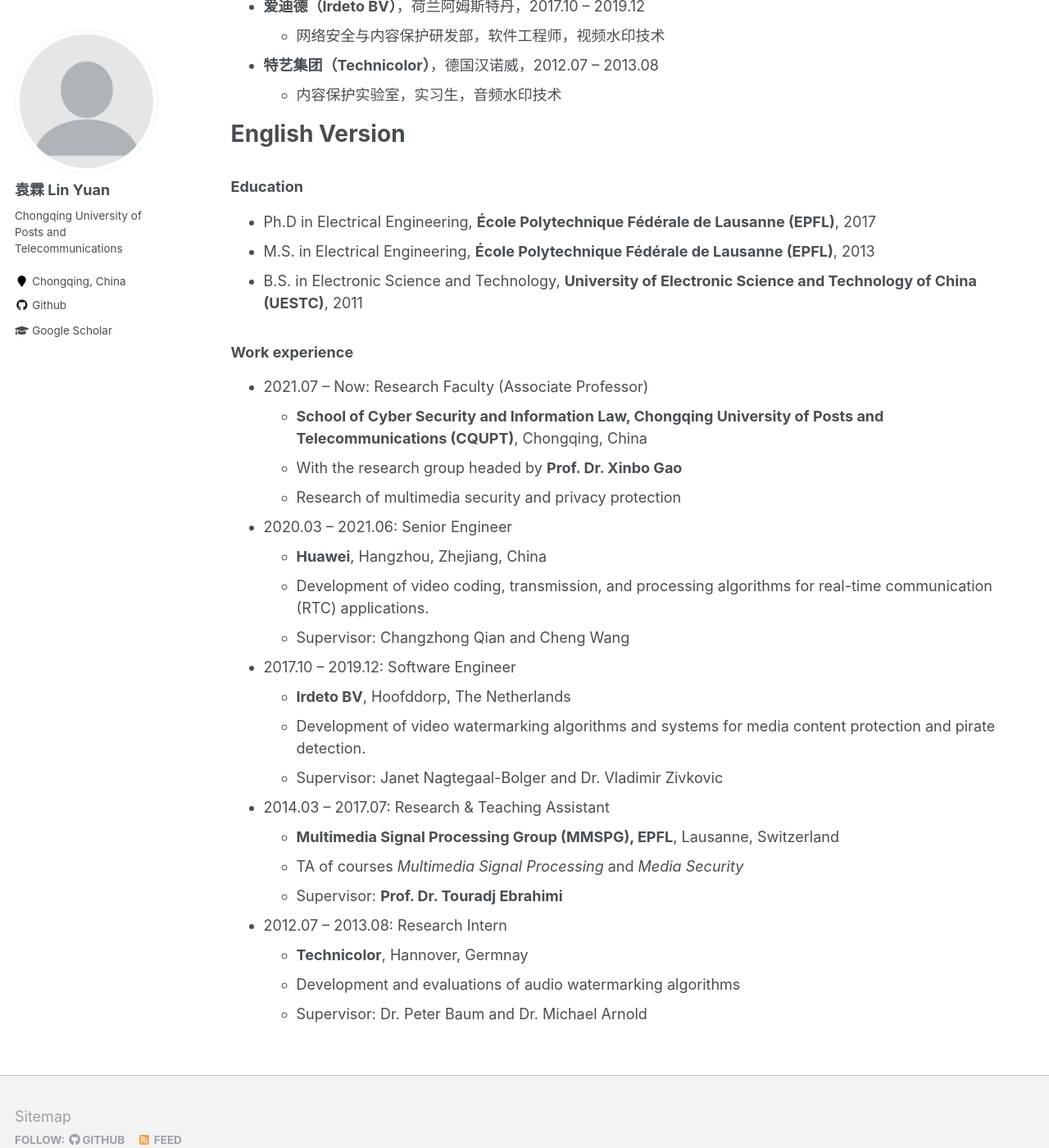
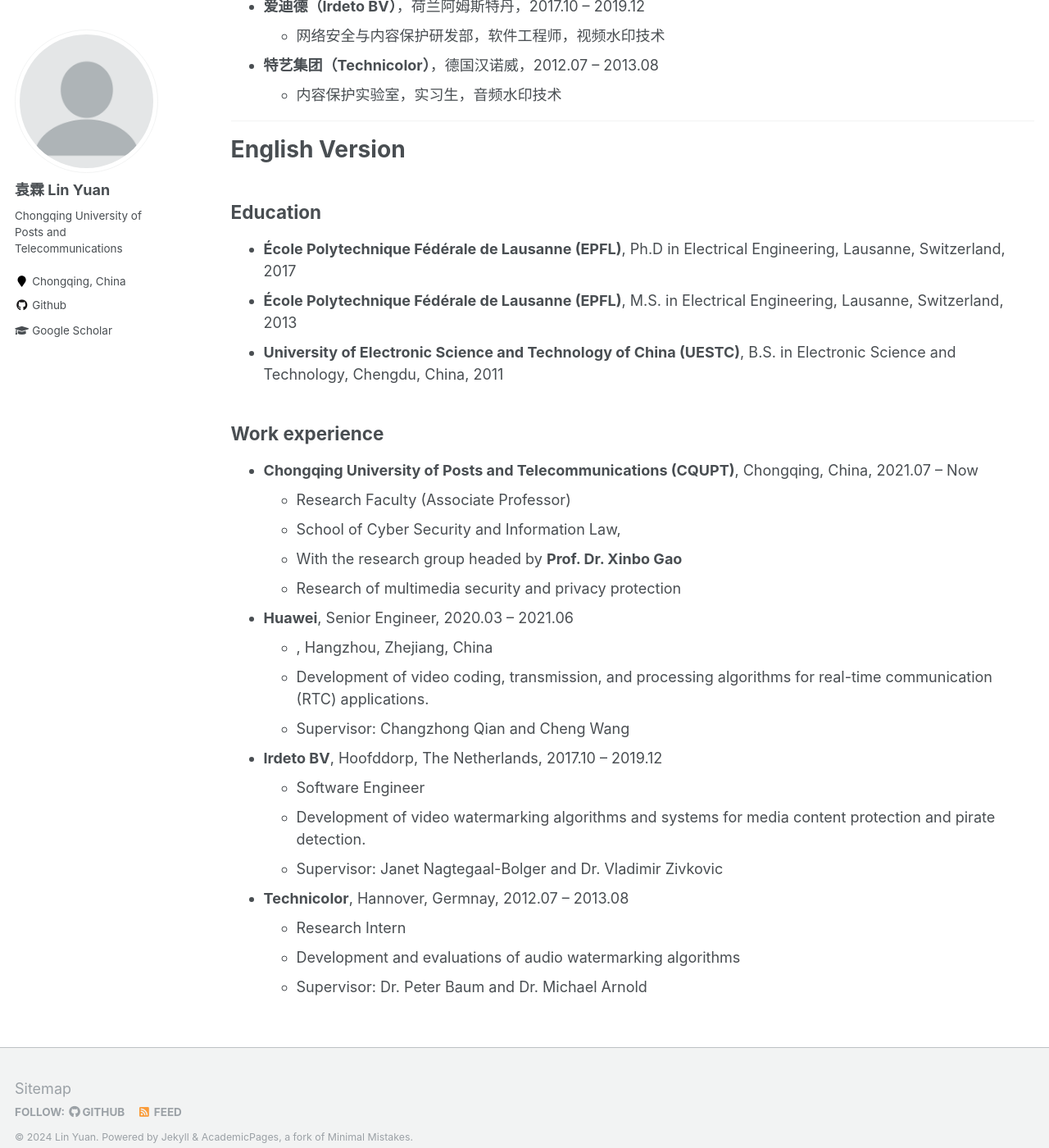
Before and after one commit to fkeufss/fkeufss.github.io, a Jekyll site: the page built from _pages/cv.md, in a window 1280 px wide and 1400 px high, scrolled down 575 px. Shown: the whole window at 82% size. Built offline with Jekyll 4.4.1, drawn with Linux system fonts in a browser that asks for light colours; some of the changed text lies outside the part shown.

Commit message:
update CV part

```diff
--- a/_pages/cv.md
+++ b/_pages/cv.md
@@ -28,39 +28,34 @@ redirect_from:
   * 内容保护实验室，实习生，音频水印技术
 
 
-English Version
-======
-### Education
+***
+# English Version
 
-[//]: # (======)
-* Ph.D in Electrical Engineering, **École Polytechnique Fédérale de Lausanne (EPFL)**, 2017
-* M.S. in Electrical Engineering, **École Polytechnique Fédérale de Lausanne (EPFL)**, 2013
-* B.S. in Electronic Science and Technology, **University of Electronic Science and Technology of China (UESTC)**, 2011
+## Education
 
-### Work experience
+* **École Polytechnique Fédérale de Lausanne (EPFL)**, Ph.D in Electrical Engineering, Lausanne, Switzerland, 2017
+* **École Polytechnique Fédérale de Lausanne (EPFL)**, M.S. in Electrical Engineering, Lausanne, Switzerland, 2013
+* **University of Electronic Science and Technology of China (UESTC)**, B.S. in Electronic Science and Technology, Chengdu, China, 2011
 
-[//]: # (======)
-* 2021.07 -- Now: Research Faculty (Associate Professor)
-  * **School of Cyber Security and Information Law, Chongqing University of Posts and Telecommunications (CQUPT)**, Chongqing, China
+## Work experience
+
+* **Chongqing University of Posts and Telecommunications (CQUPT)**, Chongqing, China, 2021.07 -- Now
+  * Research Faculty (Associate Professor)
+  * School of Cyber Security and Information Law,
   * With the research group headed by **Prof. Dr. Xinbo Gao**
   * Research of multimedia security and privacy protection
 
-* 2020.03 -- 2021.06: Senior Engineer
-  * **Huawei**, Hangzhou, Zhejiang, China
+* **Huawei**, Senior Engineer, 2020.03 -- 2021.06
+  * , Hangzhou, Zhejiang, China
   * Development of video coding, transmission, and processing algorithms for real-time communication (RTC) applications.
   * Supervisor: Changzhong Qian and Cheng Wang
 
-* 2017.10 -- 2019.12: Software Engineer
-  * **Irdeto BV**, Hoofddorp, The Netherlands
+* **Irdeto BV**, Hoofddorp, The Netherlands, 2017.10 -- 2019.12
+  * Software Engineer
   * Development of video watermarking algorithms and systems for media content protection and pirate detection.
   * Supervisor: Janet Nagtegaal-Bolger and Dr. Vladimir Zivkovic
 
-* 2014.03 -- 2017.07: Research & Teaching Assistant
-  * **Multimedia Signal Processing Group (MMSPG), EPFL**, Lausanne, Switzerland
-  * TA of courses *Multimedia Signal Processing* and *Media Security*
-  * Supervisor: **Prof. Dr. Touradj Ebrahimi**
-
-* 2012.07 -- 2013.08: Research Intern
-  * **Technicolor**, Hannover, Germnay
+* **Technicolor**, Hannover, Germnay, 2012.07 -- 2013.08
+  * Research Intern
   * Development and evaluations of audio watermarking algorithms
   * Supervisor: Dr. Peter Baum and Dr. Michael Arnold
```
Also changed, not shown: other parts of _pages/cv.md (+1 -1 lines).
